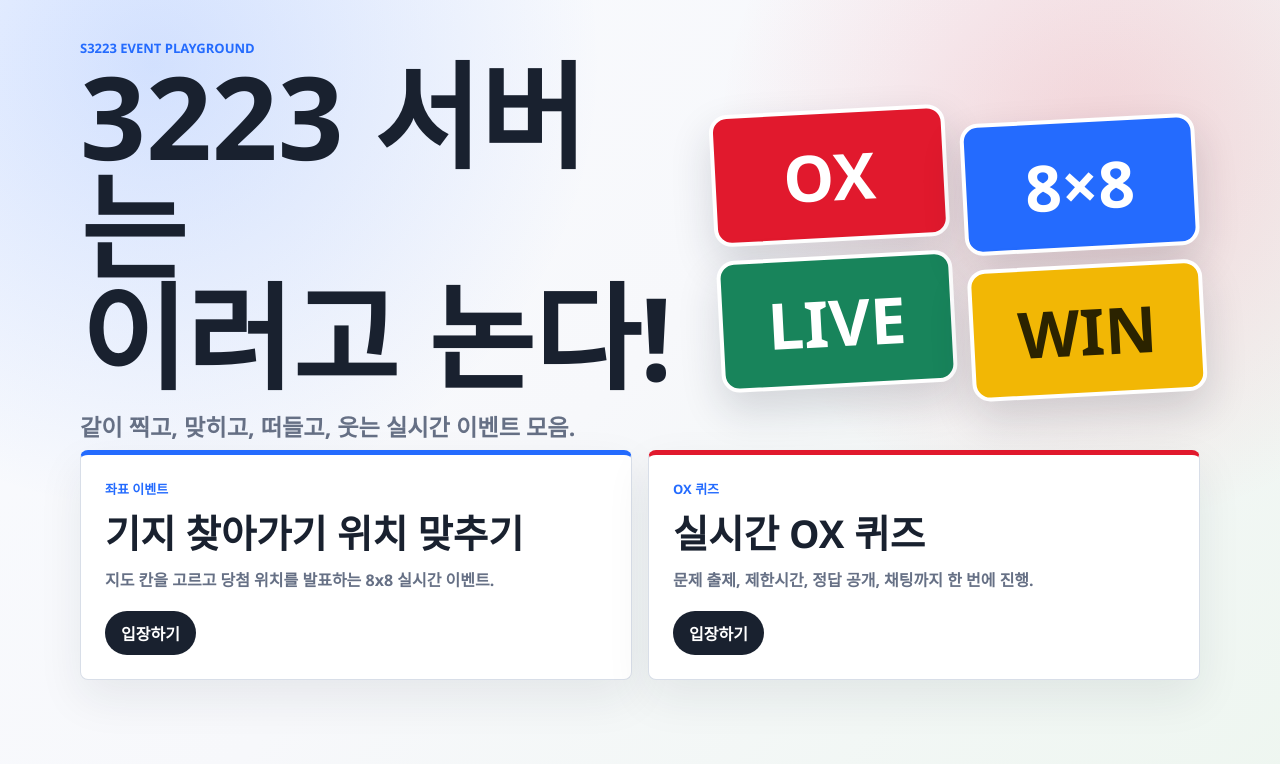
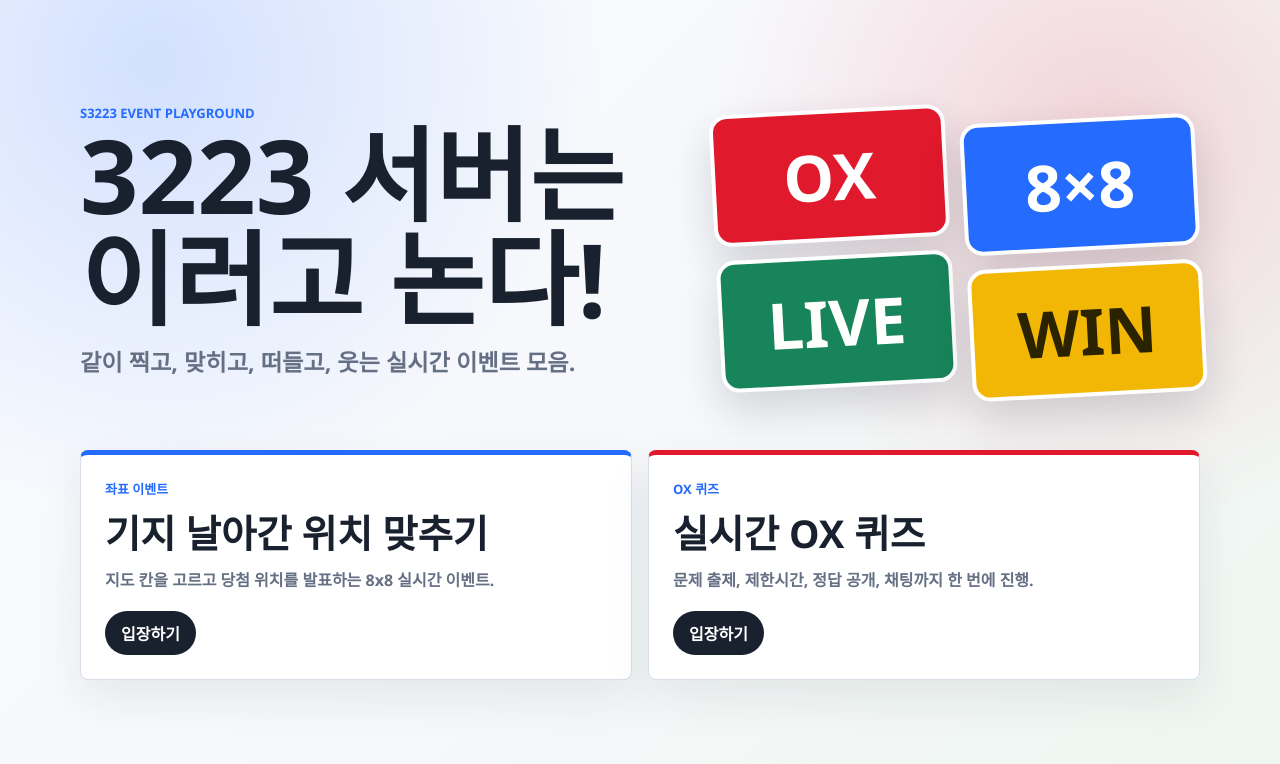
Before and after one commit to hiphop5782/topwar-event, a website: page public/index.html in a window 1280 px wide. Drawn offline with Linux system fonts and the light colour scheme.

Commit message:
Add files via upload

```diff
--- a/public/index.html
+++ b/public/index.html
@@ -12,7 +12,7 @@
       <section class="hub-hero">
         <div class="hub-copy">
           <p class="eyebrow">S3223 Event Playground</p>
-          <h1>3223 서버는<br />이러고 논다!</h1>
+          <h1><span>3223 서버는</span><span>이러고 논다!</span></h1>
           <p class="hub-lead">같이 찍고, 맞히고, 떠들고, 웃는 실시간 이벤트 모음.</p>
         </div>
         <div class="hub-stage" aria-hidden="true">
@@ -26,7 +26,7 @@
       <section class="hub-menu" aria-label="이벤트 메뉴">
         <a class="hub-card primary-card" href="./base-hit/index.html">
           <span>좌표 이벤트</span>
-          <strong>기지 찾아가기 위치 맞추기</strong>
+          <strong>기지 날아간 위치 맞추기</strong>
           <p>지도 칸을 고르고 당첨 위치를 발표하는 8x8 실시간 이벤트.</p>
           <em>입장하기</em>
         </a>
--- a/public/styles.css
+++ b/public/styles.css
@@ -47,10 +47,17 @@ body {
 }
 
 .hub-copy h1 {
+  display: grid;
+  gap: 6px;
   margin: 0;
-  font-size: clamp(3.2rem, 9vw, 7.2rem);
+  font-size: clamp(2.9rem, 8vw, 6.8rem);
   line-height: 0.96;
   letter-spacing: 0;
+}
+
+.hub-copy h1 span {
+  display: block;
+  white-space: nowrap;
 }
 
 .hub-lead {
@@ -1145,6 +1152,10 @@ input {
     font-size: 26px;
   }
 
+  .hub-copy h1 {
+    font-size: clamp(3rem, 16vw, 4.8rem);
+  }
+
   .board {
     gap: 5px;
   }
```
